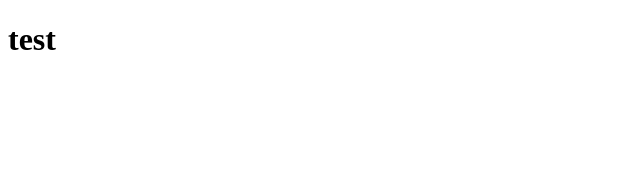
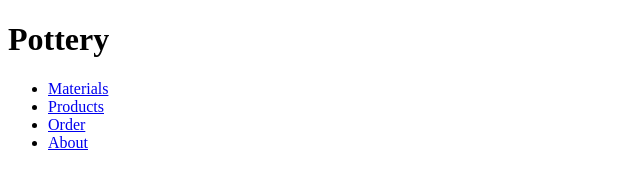
Before and after one commit to j-cavender/CSC437, a website: page packages/proto/public/index.html in a window 1280 px wide. Shown: the whole page, without its empty margins (0-640 px from the left). Drawn offline with Linux system fonts and the light colour scheme.

Commit message:
initial pages created

```diff
--- a/packages/proto/public/index.html
+++ b/packages/proto/public/index.html
@@ -2,9 +2,15 @@
 <html lang="en">
 <head>
     <meta charset="UTF-8">
-    <title>Title</title>
+    <title>Pottery</title>
 </head>
 <body>
-    <h1>test</h1>
+    <h1>Pottery</h1>
+    <ul>
+        <li><a href="materials.html">Materials</a></li>
+        <li><a href="products.html">Products</a></li>
+        <li><a href="order.html">Order</a></li>
+        <li><a href="about.html">About</a></li>
+    </ul>
 </body>
 </html>
```
Also changed, not shown: packages/proto/public/about.html (added, +10 -0 lines), packages/proto/public/materials.html (added, +10 -0 lines), packages/proto/public/order.html (added, +10 -0 lines), packages/proto/public/products.html (added, +10 -0 lines), 1 other file.
